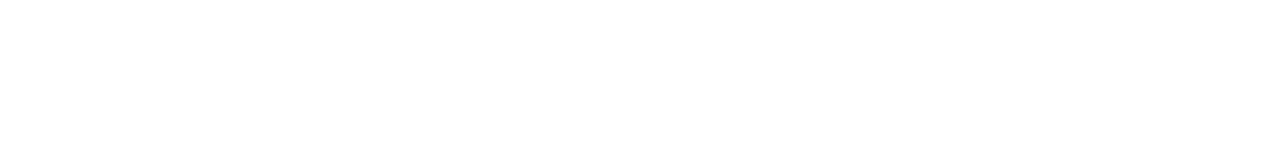
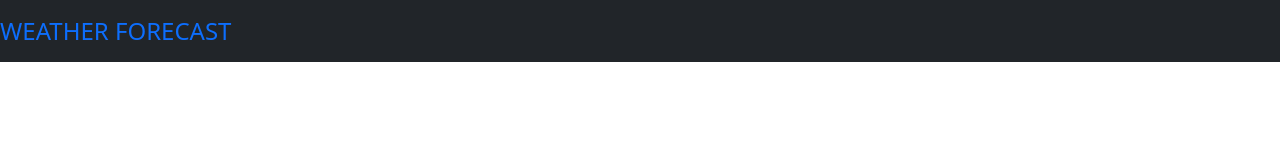
Before and after one commit to nihalmujawar121/wether-app, a website: page index.html in a window 1280 px wide. Drawn offline with nearby package versions, Linux system fonts and the light colour scheme.

Commit message:
added navbar in body

```diff
--- a/index.html
+++ b/index.html
@@ -14,10 +14,10 @@
       defer></script>
   </head>
   <body>
-    <div class="container">
-      <div class="row">
-        <div class="col"></div>
-      </div>
-    </div>
+    <nav class="navbar navbar-expand-lg bg-dark">
+      <a class="navbar-brand text-primary fs-4 text-center" href="#"
+        >WEATHER FORECAST</a
+      >
+    </nav>
   </body>
 </html>
```
